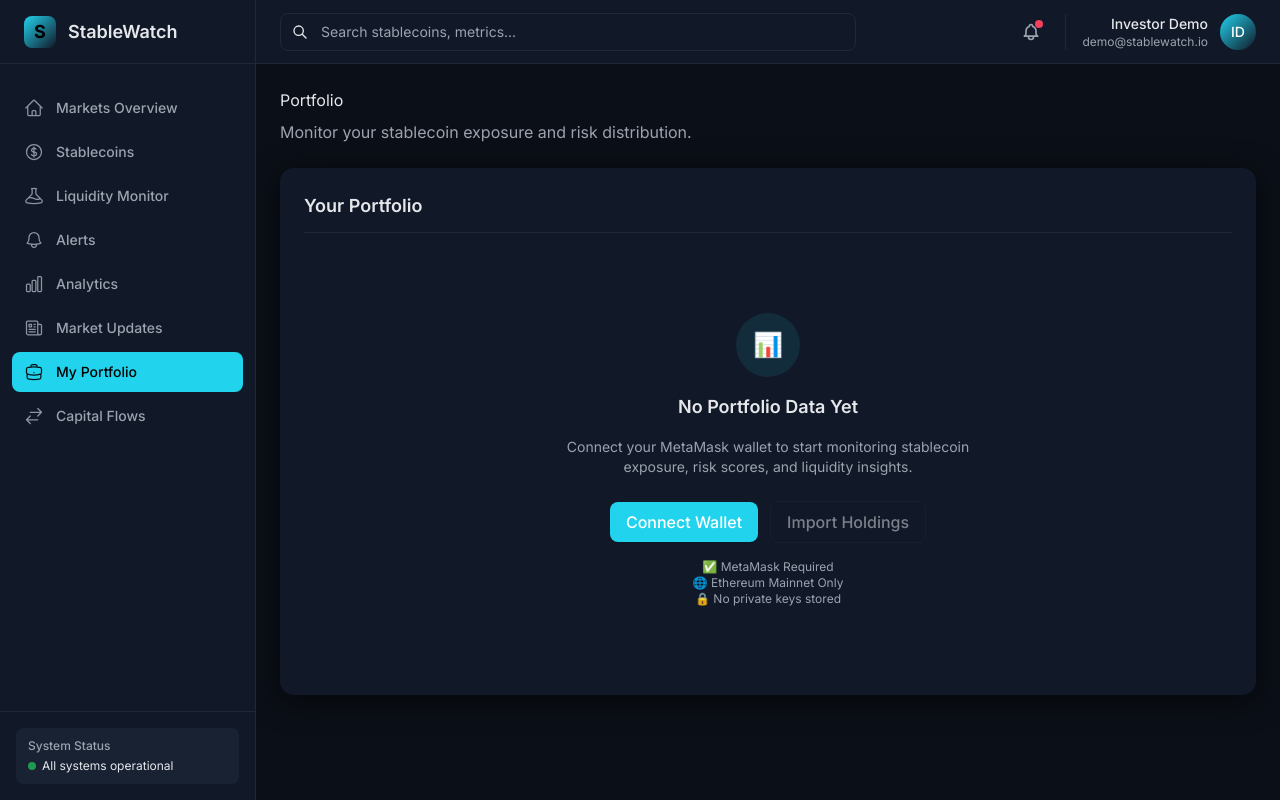
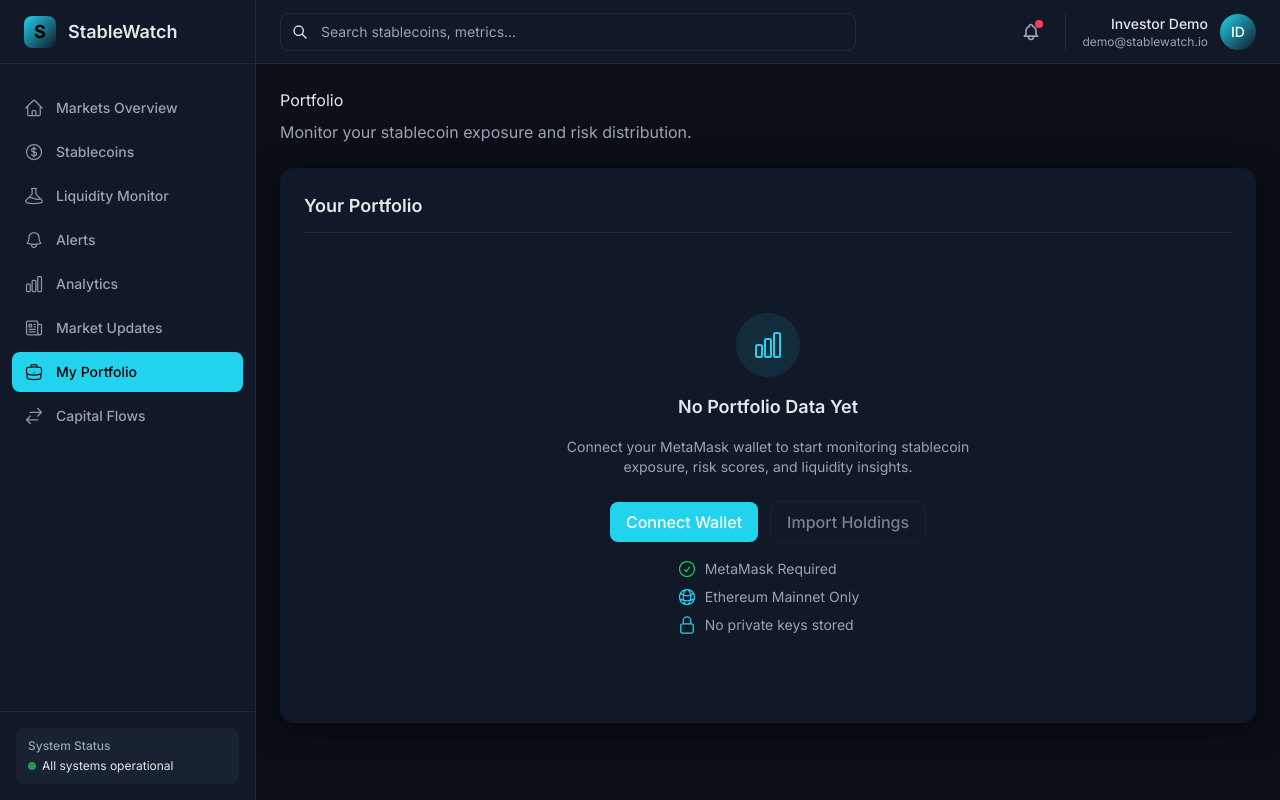
Before and after one commit to aryan192004/StableCoinMonitoringSystem, a Next.js app in the folder apps/frontend/: page /dashboard/portfolio in a window 1280 px wide. Built offline with nearby package versions, Linux system fonts and the light colour scheme.

Commit message:
Update PortfolioPage with icons and data requirements
Replaced icon placeholder with ChartBarIcon and updated portfolio data requirements section with icons.

```diff
--- a/apps/frontend/app/dashboard/portfolio/page.tsx
+++ b/apps/frontend/app/dashboard/portfolio/page.tsx
@@ -7,6 +7,10 @@ import { PortfolioOverview, AllocationChart, TokenTable } from '@/components/por
 import { useWallet } from '@/hooks/useWallet';
 import { usePortfolio } from '@/hooks/usePortfolio';
 import { PortfolioAnalysisService } from '@/services/portfolioService';
+import { ChartBarIcon } from '@heroicons/react/24/outline';
+import { CheckCircleIcon, GlobeAltIcon, LockClosedIcon } from '@heroicons/react/24/outline';
+
+
 
 export default function PortfolioPage() {
   const [isConnecting, setIsConnecting] = useState(false);
@@ -171,9 +175,10 @@ export default function PortfolioPage() {
               <div className="flex flex-col items-center justify-center py-16 text-center space-y-4">
 
                 {/* Icon Placeholder */}
-                <div className="w-16 h-16 rounded-full bg-primary/10 flex items-center justify-center text-primary text-2xl">
-                  📊
-                </div>
+                <div className="w-16 h-16 rounded-full bg-primary/10 flex items-center justify-center text-primary">
+  <ChartBarIcon className="w-8 h-8" />
+</div>
+
 
                 <h3 className="text-lg font-semibold text-textPrimary">
                   No Portfolio Data Yet
@@ -198,9 +203,23 @@ export default function PortfolioPage() {
                 </div>
 
                 <div className="text-xs text-textSecondary mt-4">
-                  <p>✅ MetaMask Required</p>
-                  <p>🌐 Ethereum Mainnet Only</p>
-                  <p>🔒 No private keys stored</p>
+                 <div className="space-y-2 text-sm text-muted-foreground">
+  <p className="flex items-center gap-2">
+    <CheckCircleIcon className="w-5 h-5 text-green-500" />
+    MetaMask Required
+  </p>
+
+  <p className="flex items-center gap-2">
+    <GlobeAltIcon className="w-5 h-5 text-primary" />
+    Ethereum Mainnet Only
+  </p>
+
+  <p className="flex items-center gap-2">
+    <LockClosedIcon className="w-5 h-5 text-primary" />
+    No private keys stored
+  </p>
+</div>
+
                 </div>
               </div>
             </CardBody>
```
